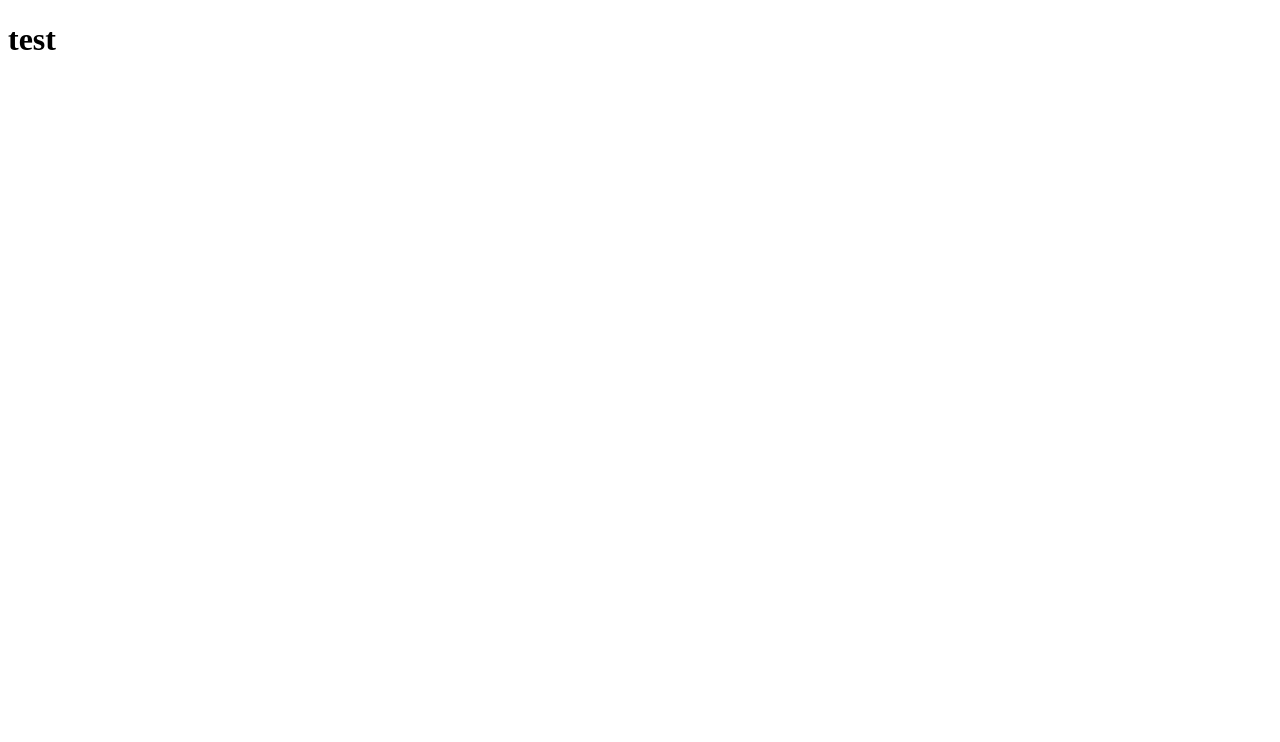
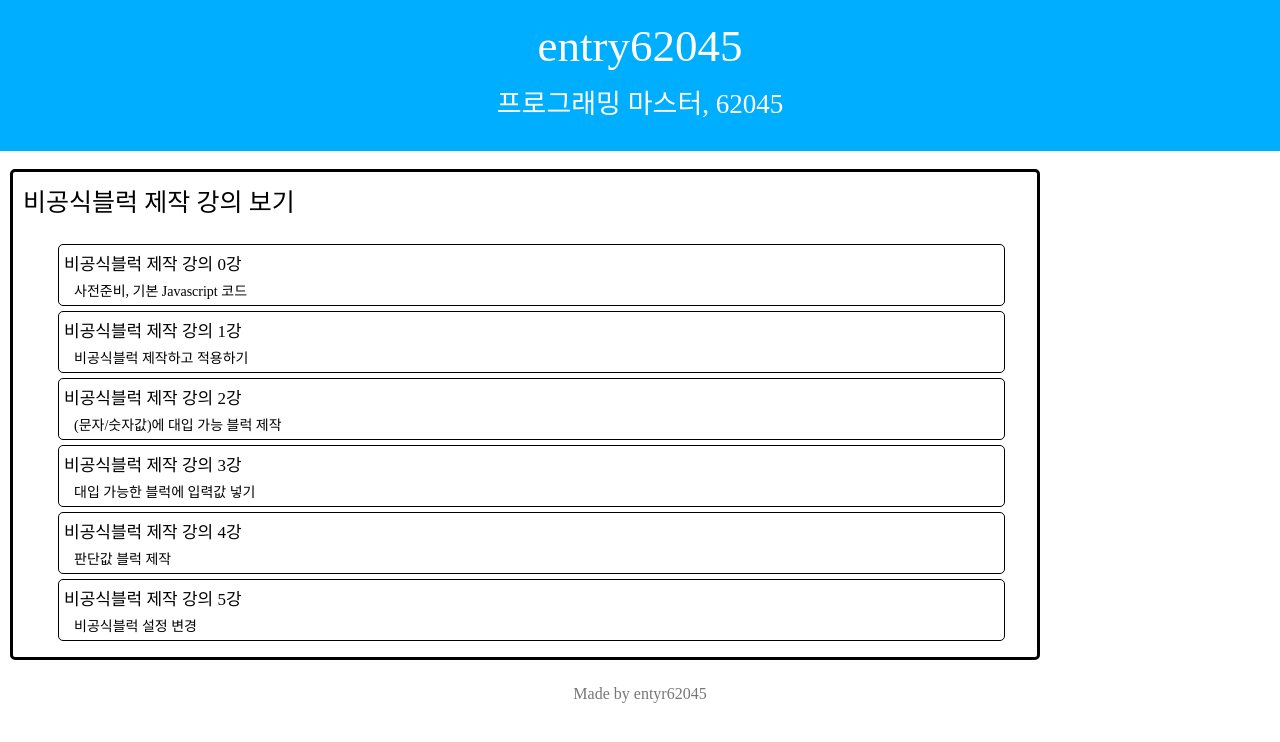
Before and after one commit to entry62045/entry62045.github.io, a plain HTML site: page index.html in a window 1280 px wide. Drawn offline with Linux system fonts and the light colour scheme.

Commit message:
페이지 생성

```diff
--- a/index.html
+++ b/index.html
@@ -1,9 +1,52 @@
 <!DOCTYPE html>
-<html>
+<html lang="ko">
 	<head>
-		<title>test</title>
+		<title>62045의 페이지</title>
+		<link rel="stylesheet" href="style.css">
 	</head>
 	<body>
-		<h1>test</h1>
+		<div id="username">entry62045<br><div id="smalltext">프로그래밍 마스터, 62045</div></div><br>
+		<div id="test">
+			<div id="education">비공식블럭 제작 강의 보기</div>
+			<ul>
+				<a href="https://playentry.org/ds#!/tips/6018192e3548422ef6b0b327" target="_blank">
+					<li>
+						<div id="educationtitle">비공식블럭 제작 강의 0강</div>
+						<div id="educationtitle2">사전준비, 기본 Javascript 코드</div>
+					</li>
+				</a>
+				<a href="https://playentry.org/ds#!/tips/601912a44938071173b66149" target="_blank">
+					<li>
+						<div id="educationtitle">비공식블럭 제작 강의 1강</div>
+						<div id="educationtitle2">비공식블럭 제작하고 적용하기</div>
+					</li>
+				</a>
+				<a href="https://playentry.org/ds#!/tips/601a5d84cd2a1b371b64eedc" target="_blank">
+					<li>
+						<div id="educationtitle">비공식블럭 제작 강의 2강</div>
+						<div id="educationtitle2">(문자/숫자값)에 대입 가능 블럭 제작</div>
+					</li>
+				</a>
+				<a href="https://playentry.org/ds#!/tips/601b82fe1ce28e1e70347556" target="_blank">
+					<li>
+						<div id="educationtitle">비공식블럭 제작 강의 3강</div>
+						<div id="educationtitle2">대입 가능한 블럭에 입력값 넣기</div>
+					</li>
+				</a>
+				<a href="https://playentry.org/ds#!/tips/601d5f8fb2a42d4dfd198c28" target="_blank">
+					<li>
+						<div id="educationtitle">비공식블럭 제작 강의 4강</div>
+						<div id="educationtitle2">판단값 블럭 제작</div>
+					</li>
+				</a>
+				<a href="https://playentry.org/ds#!/tips/601e2e076afc972e908eb22c" target="_blank">
+					<li>
+						<div id="educationtitle">비공식블럭 제작 강의 5강</div>
+						<div id="educationtitle2">비공식블럭 설정 변경</div>
+					</li>
+				</a>
+			</ul>
+		</div>
+		<a id='copy' href="https://github.com/entry62045"><div id="copy" title="제작자의 GitHub 페이지 가기">Made by entyr62045</div></a>
 	</body>
 </html>
--- /dev/null
+++ b/style.css
@@ -0,0 +1,69 @@
+body{
+	margin: 0;
+	background-color : #FFFFFF;
+  }
+#username{
+	font-size: 45px;
+	color: white;
+	background-color: rgb(0, 174, 255);
+	padding: 20px;
+	text-align: center;
+	position: relative;
+
+}
+#smalltext{
+	font-size: 27px;
+	color: white;
+	padding: 10px;
+
+}
+#education{
+	font-size: 25px;
+	padding: 10px 10px;
+	position: relative;
+}
+li{
+	border: 1px solid black;
+	border-radius: 5px;
+	padding: 5px 5px;
+	margin: 5px;
+	width: 95%;
+	list-style: none;
+}
+li:hover{
+	background-color: #000000;
+}
+#test{
+	border: 3px solid black;
+	border-radius: 5px;
+	width: 80%;
+	margin-left: 10px;
+	margin-bottom: 15px;
+}
+a{
+	color: #000000;
+	text-decoration: none;
+	cursor: pointer;
+}
+a:hover{
+	color: #ffffff;
+}
+#educationtitle{
+	font-size: 17px;
+}
+#educationtitle2{
+	font-size: 14px;
+	padding-left: 10px;
+	padding-top: 5px;
+}
+#copy{
+	text-align: center;
+	color: #777777;
+	padding-top: 10px;
+	padding-bottom: 15px;
+	text-decoration: none;
+}
+#copy:hover{
+	color: #000000;
+	cursor: pointer;
+}
```
